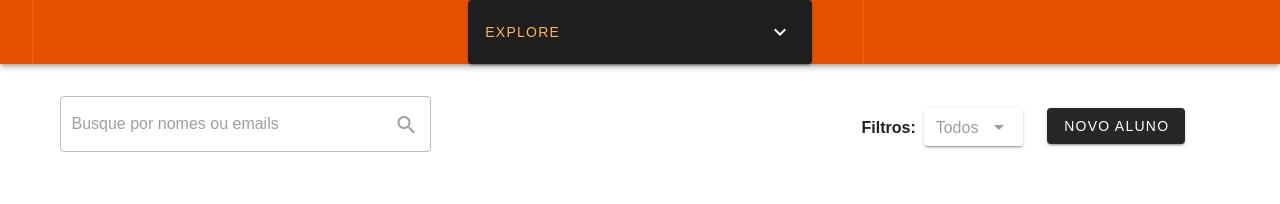
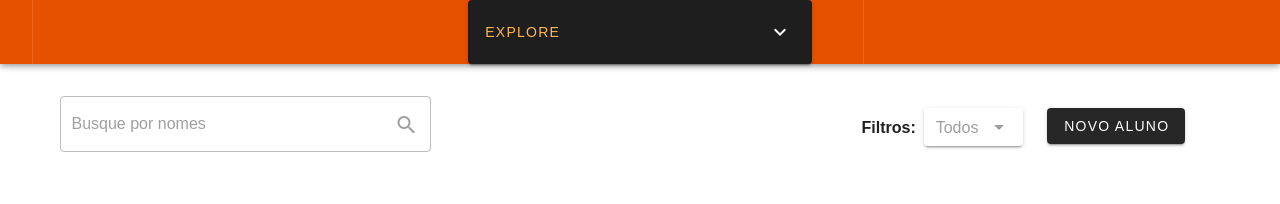
Before and after one commit to gilsonrusso/roga-labs-teste-frontend-vue, a Vue app: page / in a window 1280 px wide. Shown: the top 204 px of the page. Built offline with nearby package versions, Linux system fonts and the light colour scheme.

Commit message:
add function search by name

```diff
--- a/src/views/Home.vue
+++ b/src/views/Home.vue
@@ -7,7 +7,8 @@
             <v-text-field
               :disabled="users.length == 0"
               outlined
-              label="Busque por nomes ou emails"
+              label="Busque por nomes"
+              v-model="search"
               append-icon="mdi-magnify"
             ></v-text-field>
           </v-form>
@@ -99,7 +100,7 @@
       >
       <v-col
         v-else
-        v-for="card in users"
+        v-for="card in filteredCards"
         :key="card.id"
         cols="12"
         sm="3"
@@ -131,6 +132,7 @@ export default {
     users: [],
     items: ["Ativos", "Inativos"],
     dialog: false,
+    search: "",
   }),
   methods: {
     saveUser() {
@@ -187,6 +189,13 @@ export default {
   created() {
     this.getUserLocalStorage();
   },
+  computed: {
+    filteredCards: function () {
+      return this.users.filter((user) => {
+        return user.name.match(this.search);
+      });
+    },
+  },
 };
 </script>
 
```
